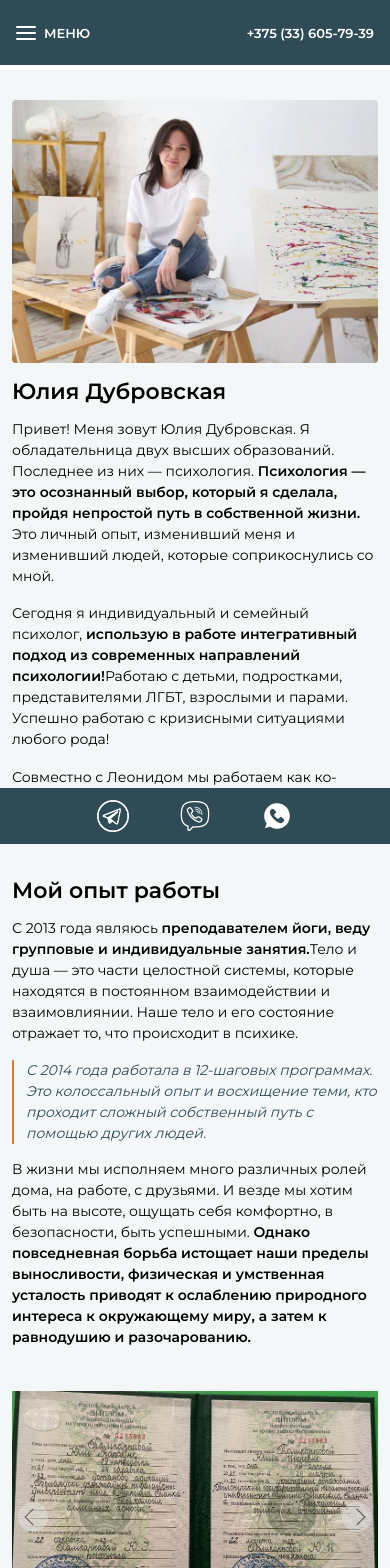
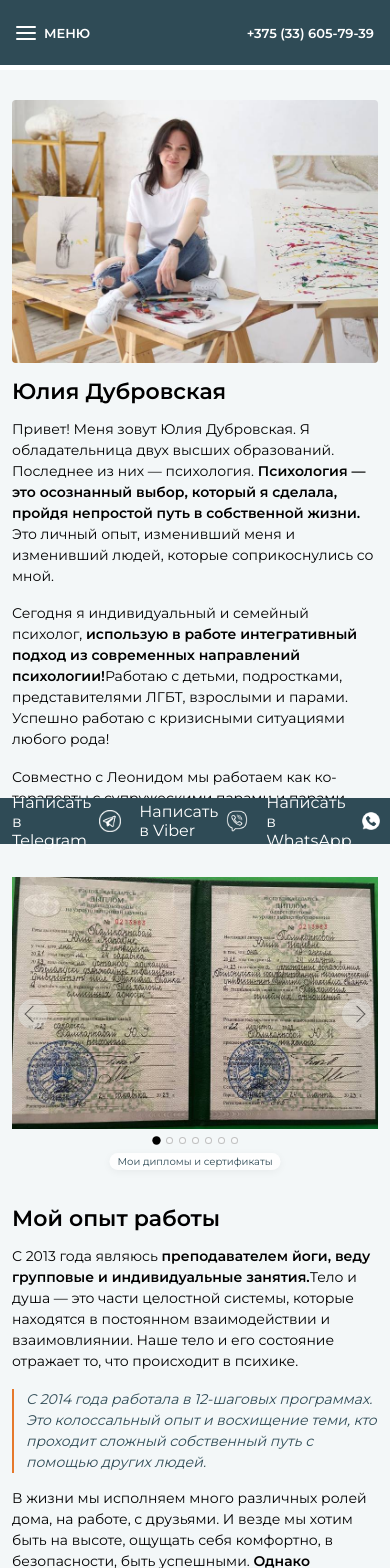
Before and after one commit to TimofeyYakubovich/yulii-polikarpovoj, a React (Create React App) app: page / in a window 390 px wide. Shown: the top 1568 px of the page. Built offline with nearby package versions, Linux system fonts and the light colour scheme.

Commit message:
cheated homePage

```diff
--- a/src/components/Header/Header.module.css
+++ b/src/components/Header/Header.module.css
@@ -159,7 +159,7 @@
     text-transform: uppercase;
 }
 
-/* Анимация бургера в крестик при открытом меню */
+/* Анимация бургера в крестик */
 .burgerOpen .burgerIcon .burgerLine:nth-child(1) {
     transform: translateY(8px) rotate(45deg);
 }
@@ -185,12 +185,8 @@
 }
 
 @keyframes fadeIn {
-    from {
-        opacity: 0;
-    }
-    to {
-        opacity: 1;
-    }
+    from { opacity: 0; }
+    to { opacity: 1; }
 }
 
 /* ===== МОБИЛЬНОЕ МЕНЮ (ВЫЕЗЖАЕТ СЛЕВА) ===== */
@@ -287,187 +283,197 @@
 }
 
 /* ============================================ */
-/* ===== АДАПТИВНОСТЬ (ДЕСКТОП) ===== */
+/* ===== ДЕСКТОП (1200px+) ===== */
 /* ============================================ */
-
 @media (min-width: 1400px) {
     .container {
         max-width: 1300px;
     }
-
     .desktopNav {
         gap: 50px;
     }
-
     .navLink {
         font-size: 15px;
     }
-
     .desktopPhone {
         font-size: 19px;
     }
 }
 
+/* ===== ДЕСКТОП (1200px - 1399px) ===== */
 @media (max-width: 1200px) {
     .container {
         max-width: 960px;
     }
-
     .desktopNav {
         gap: 30px;
     }
-
     .logoLink {
         width: 200px;
         height: 160px;
     }
 }
 
+/* ===== ДЕСКТОП/НОУТБУКИ (992px - 1199px) ===== */
 @media (max-width: 992px) {
     .header {
         height: 80px;
     }
-
     .container {
         max-width: 720px;
     }
-
     .logoLink {
         width: 160px;
         height: 130px;
     }
-
     .desktopNav {
         gap: 20px;
     }
-
     .navLink {
         font-size: 13px;
     }
-
     .desktopPhone {
         font-size: 16px;
     }
 }
 
-/* ============================================ */
-/* ===== МОБИЛЬНАЯ АДАПТИВНОСТЬ (768px И НИЖЕ) ===== */
-/* ============================================ */
+/* ===== ПЛАНШЕТЫ (768px - 991px) — дополнительная настройка для узких экранов ===== */
+@media (max-width: 900px) and (min-width: 769px) {
+    .header {
+        height: 70px;
+    }
+    .container {
+        padding: 0 15px;
+    }
+    .logoLink {
+        width: 140px;
+        height: 115px;
+    }
+    .desktopNav {
+        gap: 12px;
+    }
+    .navLink {
+        font-size: 12px;
+        padding: 4px 0;
+    }
+    .desktopPhone {
+        font-size: 14px;
+    }
+}
 
+/* Еще более узкие планшеты (768px - 820px) */
+@media (max-width: 820px) and (min-width: 769px) {
+    .desktopNav {
+        gap: 10px;
+    }
+    .navLink {
+        font-size: 11px;
+    }
+    .desktopPhone {
+        font-size: 13px;
+    }
+    .logoLink {
+        width: 130px;
+        height: 105px;
+    }
+}
+
+/* ===== ПЛАНШЕТЫ И МОБИЛЬНЫЕ (768px И НИЖЕ) — переключение на мобильную версию ===== */
 @media (max-width: 768px) {
     .header {
         height: 70px;
         padding: 5px 0;
     }
-
     .container {
         padding: 0 16px;
     }
-
     /* Скрываем логотип на мобильных */
     .logoLink {
         display: none;
     }
-
     /* Скрываем десктопные элементы */
     .desktopNav,
     .desktopPhone {
         display: none;
     }
-
     /* Показываем мобильные элементы */
     .burgerButton {
         display: flex;
     }
-
     .mobilePhone {
         display: flex;
     }
-
     .mobileMenu {
         display: block;
     }
-
-    /* Кнопка меню слева, телефон справа */
     .burgerButton {
         margin-right: auto;
     }
-
     .mobilePhone {
         margin-left: auto;
     }
 }
 
+/* ===== МОБИЛЬНЫЕ L (576px - 767px) ===== */
 @media (max-width: 576px) {
     .header {
         height: 65px;
     }
-
     .burgerIcon {
         width: 22px;
         height: 16px;
     }
-
     .burgerLine {
         height: 2px;
     }
-
     .burgerText {
         font-size: 14px;
     }
-
     .mobilePhone {
         font-size: 14px;
     }
-
     .mobileMenu {
         width: 280px;
         max-width: 85%;
     }
-
     .mobileNavLink {
         font-size: 16px;
         padding: 14px 0;
     }
-
     .mobileMenuPhone {
         font-size: 18px;
     }
 }
 
+/* ===== МОБИЛЬНЫЕ S (480px и ниже) ===== */
 @media (max-width: 480px) {
     .burgerIcon {
         width: 20px;
         height: 14px;
     }
-
     .burgerText {
         font-size: 13px;
     }
-
     .mobilePhone {
         font-size: 13px;
     }
-
     .mobileNavLink {
         font-size: 15px;
         padding: 12px 0;
     }
-
     .mobileMenuPhone {
         font-size: 16px;
     }
 }
 
+/* ===== МОБИЛЬНЫЕ XS (360px и ниже) ===== */
 @media (max-width: 360px) {
     .burgerText {
         font-size: 12px;
     }
-
     .mobilePhone {
         font-size: 12px;
     }
-
     .mobileNavLink {
         font-size: 14px;
         padding: 10px 0;
@@ -479,12 +485,10 @@
     .mobileMenuContent {
         padding: 80px 20px 30px;
     }
-
     .mobileNavLink {
         padding: 10px 0;
         font-size: 16px;
     }
-
     .mobilePhoneWrapper {
         margin-top: 20px;
         padding-top: 15px;
@@ -496,7 +500,6 @@
     .burgerButton {
         padding: 10px;
     }
-
     .mobileNavLink,
     .mobileMenuPhone {
         padding: 14px 0;
@@ -514,7 +517,6 @@
     .mobileMenuPhone {
         transition: none;
     }
-
     .mobileMenuOpen {
         left: 0;
     }
--- a/src/modules/HomePage/HomePage.module.css
+++ b/src/modules/HomePage/HomePage.module.css
@@ -142,6 +142,18 @@
     flex-shrink: 0;
 }
 
+/* Текст для десктопа/планшета (название мессенджера) */
+.messengerTextDesktop {
+    display: inline-block;
+    font-size: 16px;
+    line-height: 1;
+}
+
+/* Текст для мобильной версии ("Написать в") - скрыт по умолчанию */
+.messengerTextMobile {
+    display: none;
+}
+
 /* ===== КНОПКА "НАВЕРХ" ===== */
 .scrollTopButton {
     position: fixed;
@@ -205,22 +217,74 @@
 }
 
 /* ============================================ */
-/* ===== АДАПТИВНОСТЬ ДЛЯ ВСЕХ ЭКРАНОВ ===== */
+/* ===== АДАПТИВНОСТЬ ===== */
 /* ============================================ */
 
-/* Десктоп: 1200px и выше */
+/* Большие десктопы: 1400px+ */
+@media (min-width: 1400px) {
+    .container {
+        max-width: 1300px;
+    }
+    .title {
+        font-size: 40px;
+    }
+    .text {
+        font-size: 17px;
+        line-height: 1.7;
+    }
+    .blockquote {
+        font-size: 19px;
+    }
+    .messengerPanel {
+        height: 50px;
+    }
+    .messengerTextDesktop {
+        font-size: 17px;
+    }
+    .messengerLink img {
+        width: 32px;
+        height: 32px;
+    }
+}
+
+/* Десктоп: 1200px - 1399px */
 @media (max-width: 1200px) {
     .container {
         max-width: 960px;
     }
-
     .title {
         font-size: 32px;
     }
-
     .blockquote {
         font-size: 17px;
         padding-left: 25px;
+    }
+    .panelContent {
+        padding: 0 16px;
+    }
+    .messengerTextDesktop {
+        font-size: 15px;
+    }
+}
+
+/* ===== ЭКРАНЫ МЕНЬШЕ 1200px: слайдер на всю ширину ===== */
+@media (max-width: 1199px) {
+    /* Вторая секция — вертикальное расположение, слайдер сверху */
+    .section:nth-child(2) {
+        display: flex;
+        flex-direction: column;
+        gap: 30px;
+    }
+
+    .section:nth-child(2) .imageWrapper {
+        order: 1;
+        width: 100%;
+        margin-bottom: 45px; /* Отступ для пагинации и надписи "Мои дипломы и сертификаты" */
+    }
+
+    .section:nth-child(2) .contentWrapper {
+        order: 2;
+        width: 100%;
     }
 }
 
@@ -230,29 +294,31 @@
         max-width: 720px;
         padding: 0 16px 80px 16px;
     }
-
     .section {
         gap: 25px;
         margin-top: 40px;
     }
-
     .title {
         font-size: 28px;
         margin-bottom: 15px;
     }
-
     .text {
         font-size: 15px;
     }
-
     .blockquote {
         font-size: 16px;
         padding-left: 20px;
         margin: 20px 0;
     }
-
     .callToAction {
         font-size: 17px;
+    }
+    .messengerTextDesktop {
+        font-size: 14px;
+    }
+    .messengerLink img {
+        width: 28px;
+        height: 28px;
     }
 }
 
@@ -261,40 +327,42 @@
     .main {
         margin-top: 80px;
     }
-
     .container {
         max-width: 540px;
         padding: 0 16px 100px 16px;
     }
 
-  /* Вертикальное расположение секций */
+    /* Все секции — вертикальное расположение */
     .section {
+        display: grid;
         grid-template-columns: 1fr;
         gap: 20px;
         margin-top: 40px;
     }
 
-  /* Чередование порядка для читаемости */
+    /* Первая секция: фото сверху, текст снизу */
     .section:nth-child(1) .imageWrapper {
         order: 1;
     }
-
     .section:nth-child(1) .contentWrapper {
         order: 2;
     }
 
-  .section:nth-child(2) .contentWrapper {
-    order: 1;
+    /* Вторая секция — сохраняем flex, корректируем отступ */
+    .section:nth-child(2) {
+        display: flex;
+        flex-direction: column;
+        gap: 20px;
     }
 
     .section:nth-child(2) .imageWrapper {
-    order: 2;
+        margin-bottom: 45px; /* Отступ для пагинации и надписи */
     }
 
+    /* Третья секция: фото сверху, текст снизу */
     .section:nth-child(3) .imageWrapper {
         order: 1;
     }
-
     .section:nth-child(3) .contentWrapper {
         order: 2;
     }
@@ -307,19 +375,54 @@
         font-size: 26px;
         line-height: 1.3;
     }
-
     .blockquote {
         padding-left: 18px;
         margin: 18px 0;
     }
 
     /* Панель мессенджеров */
+    .messengerPanel {
+        height: 48px;
+    }
     .panelContent {
         justify-content: space-around;
     }
+    .messengerTextDesktop {
+        font-size: 14px;
+    }
+    .messengerLink img {
+        width: 26px;
+        height: 26px;
+    }
+}
 
-  .messengerLink span {
+/* ===== МОБИЛЬНЫЕ: 767px И НИЖЕ ===== */
+@media (max-width: 767px) {
+    .messengerPanel {
+        height: 50px;
+    }
+    .panelContent {
+        justify-content: space-between;
+        padding: 0 20px;
+    }
+    .messengerLink {
+        gap: 8px;
+        flex-direction: row;
+    }
+    .messengerLink img {
+        order: 1;
+        width: 26px;
+        height: 26px;
+    }
+    .messengerTextDesktop {
+        display: none;
+    }
+    .messengerTextMobile {
+        display: inline-block;
+        order: 2;
         font-size: 14px;
+        line-height: 1;
+        white-space: nowrap;
     }
 }
 
@@ -328,66 +431,58 @@
     .main {
         margin-top: 70px;
     }
-
     .container {
         padding: 0 14px 100px 14px;
     }
-
     .section {
         margin-top: 35px;
         gap: 15px;
     }
-
     .title {
         font-size: 24px;
         margin-bottom: 12px;
     }
-
     .text {
         font-size: 14px;
         line-height: 1.5;
     }
-
     .blockquote {
         font-size: 15px;
         padding-left: 15px;
         margin: 15px 0;
         line-height: 1.5;
     }
-
     .callToAction {
         font-size: 16px;
     }
 
-  /* Панель мессенджеров */
-  .messengerPanel {
-    height: 50px;
+    /* Вторая секция — отступ для пагинации и надписи */
+    .section:nth-child(2) .imageWrapper {
+        margin-bottom: 40px;
     }
 
-  .messengerLink {
-    gap: 6px;
+    .messengerPanel {
+        height: 48px;
     }
-
+    .panelContent {
+        gap: 20px;
+        padding: 0 15px;
+    }
     .messengerLink img {
-    width: 26px;
-    height: 26px;
+        width: 24px;
+        height: 24px;
     }
-
-  .messengerLink span {
+    .messengerTextMobile {
         font-size: 13px;
     }
-
-  /* Кнопка наверх */
     .scrollTopButton {
         width: 45px;
         height: 45px;
         bottom: 15px;
     }
-
     .scrollTopButton.visible {
         right: 15px;
     }
-
     .scrollTopIcon {
         width: 20px;
         height: 20px;
@@ -399,43 +494,36 @@
     .container {
         padding: 0 12px 90px 12px;
     }
-
     .section {
         margin-top: 30px;
     }
-
     .title {
         font-size: 22px;
     }
-
     .blockquote {
         font-size: 14px;
         padding-left: 12px;
         border-left-width: 2px;
     }
 
-  /* Панель мессенджеров */
-  .messengerPanel {
-    height: 56px;
+    /* Вторая секция — отступ для пагинации и надписи */
+    .section:nth-child(2) .imageWrapper {
+        margin-bottom: 35px;
     }
 
-  .messengerLink span {
-    display: none; /* Прячем текст, оставляем только иконки */
+    .messengerPanel {
+        height: 46px;
     }
-
-  .messengerLink {
-    gap: 0;
-    padding: 0 10px;
+    .panelContent {
+        gap: 18px;
+        padding: 0 12px;
     }
-
     .messengerLink img {
-    width: 32px;
-    height: 32px;
+        width: 22px;
+        height: 22px;
     }
-
-  .panelContent {
-    justify-content: center;
-    gap: 30px;
+    .messengerTextMobile {
+        font-size: 12px;
     }
 }
 
@@ -444,61 +532,46 @@
     .main {
         margin-top: 60px;
     }
-
     .title {
         font-size: 20px;
     }
-
     .text {
         font-size: 13px;
     }
-
     .blockquote {
         font-size: 13px;
         padding-left: 10px;
     }
-
     .callToAction {
         font-size: 15px;
     }
 
-  .messengerLink img {
-    width: 28px;
-    height: 28px;
+    /* Вторая секция — отступ для пагинации и надписи */
+    .section:nth-child(2) .imageWrapper {
+        margin-bottom: 35px;
     }
 
+    .messengerPanel {
+        height: 44px;
+    }
     .panelContent {
-    gap: 20px;
+        gap: 15px;
+        padding: 0 10px;
     }
-
+    .messengerLink img {
+        width: 20px;
+        height: 20px;
+    }
+    .messengerTextMobile {
+        font-size: 11px;
+    }
     .scrollTopButton {
         width: 40px;
         height: 40px;
     }
-
     .scrollTopButton.visible {
         right: 12px;
         bottom: 12px;
-  }
-}
-
-/* Большие десктопы: 1400px+ */
-@media (min-width: 1400px) {
-  .container {
-    max-width: 1300px;
-  }
-
-  .title {
-    font-size: 40px;
-  }
-
-  .text {
-    font-size: 17px;
-    line-height: 1.7;
-  }
-
-  .blockquote {
-    font-size: 19px;
     }
 }
 
@@ -507,51 +580,51 @@
     .section {
         gap: 20px;
     }
-
     .title {
         font-size: 26px;
     }
-
     .imageWrapper {
         max-height: 350px;
     }
-
     .image {
         height: 100%;
         object-fit: cover;
     }
+
+    /* Вторая секция — отступ для пагинации и надписи */
+    .section:nth-child(2) .imageWrapper {
+        margin-bottom: 40px;
     }
 
-/* Высококонтрастный режим и reduced motion */
+    .messengerPanel {
+        height: 42px;
+    }
+    .messengerLink img {
+        width: 22px;
+        height: 22px;
+    }
+    .messengerTextMobile {
+        font-size: 12px;
+    }
+}
+
+/* ===== ТАЧ-УСТРОЙСТВА ===== */
+@media (hover: none) and (pointer: coarse) {
+    .messengerLink {
+        padding: 8px 0;
+    }
+}
+
+/* ===== REDUCED MOTION ===== */
 @media (prefers-reduced-motion: reduce) {
     .scrollTopButton,
     .scrollTopIcon,
     .messengerLink,
-  .image {
+    .image,
+    .section {
         transition: none;
     }
-
     html {
         scroll-behavior: auto;
     }
 }
-
-/* Темная тема */
-/* @media (prefers-color-scheme: dark) {
-  .main {
-    background-color: #1a2c33;
-  }
-
-  .text {
-    color: #e2e8f0;
-  }
-
-  .blockquote {
-    color: #cbd5e1;
-    border-left-color: #ff9045;
-  }
-
-  .callToAction {
-    color: #ff9045;
-  }
-} */
```
Lines whose indentation alone changed are shown as unchanged.
